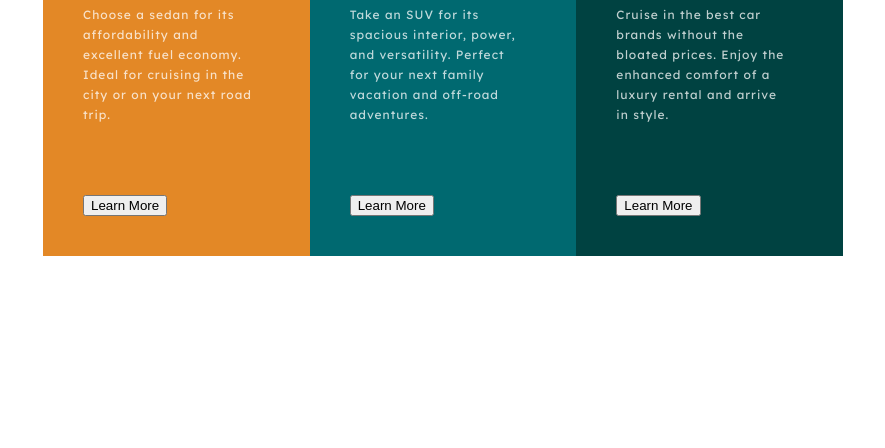
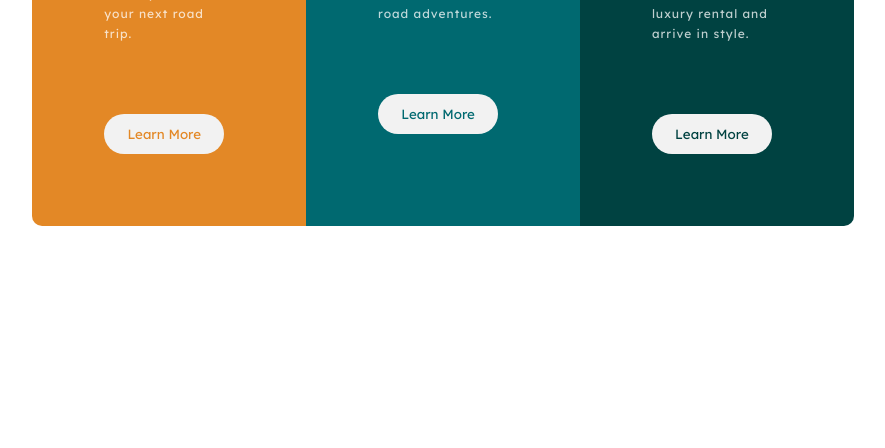
Before and after one commit to kontenerde/3-column-preview-cards, a plain HTML site: page index.html in a window 1280 px wide. Shown: the part 352-800 px from the top of the page, without its empty margins (197-1082 px from the left). Drawn offline with Linux system fonts and the light colour scheme.

Commit message:
main end

```diff
--- a/index.html
+++ b/index.html
@@ -16,32 +16,36 @@
     <title>Frontend Mentor | 3-column preview card component</title>
   </head>
   <body>
-    <div class="sedans col">
+    <main>
+      <div class="container">
+        <div class="sedans card">
           <img class="logo" src="./images/icon-sedans.svg" alt="Sedans" />
           <h1>SEDANS</h1>
           <p>
-        Choose a sedan for its affordability and excellent fuel economy. Ideal
-        for cruising in the city or on your next road trip.
+            Choose a sedan for its affordability and excellent fuel economy.
+            Ideal for cruising in the city or on your next road trip.
           </p>
-      <button class="button">Learn More</button>
+          <button class="button btn1">Learn More</button>
         </div>
-    <div class="suvs col">
+        <div class="suvs card">
           <img class="logo" src="./images/icon-suvs.svg" alt="SUVs" />
           <h1>SUVS</h1>
           <p>
-        Take an SUV for its spacious interior, power, and versatility. Perfect
-        for your next family vacation and off-road adventures.
+            Take an SUV for its spacious interior, power, and versatility.
+            Perfect for your next family vacation and off-road adventures.
           </p>
-      <button class="button">Learn More</button>
+          <button class="button btn2">Learn More</button>
         </div>
-    <div class="luxury col">
+        <div class="luxury card">
           <img class="logo" src="./images/icon-luxury.svg" alt="Luxury" />
           <h1>LUXURY</h1>
           <p>
             Cruise in the best car brands without the bloated prices. Enjoy the
             enhanced comfort of a luxury rental and arrive in style.
           </p>
-      <button class="button">Learn More</button>
+          <button class="button btn3">Learn More</button>
         </div>
+      </div>
+    </main>
   </body>
 </html>
--- a/styles.css
+++ b/styles.css
@@ -35,16 +35,30 @@ p {
 }
 
 body {
-  align-items: center;
   display: flex;
-  max-width: 800px;
-  margin: 0 auto;
-  height: 100vh;
+  justify-content: center;
   border-radius: 10px;
 }
-.col {
-  display: table;
-  width: 100%;
+.container {
+  overflow: hidden;
+  margin: 1.5em 0;
+  width: 80%;
+  border-radius: 10px;
+  min-width: 320px;
+  max-width: 320px;
+}
+main {
+  display: flex;
+  flex-direction: column;
+  justify-content: center;
+  align-items: center;
+}
+.card {
+  padding: 2em;
+  display: flex;
+  flex-direction: column;
+  max-width: 28em;
+  align-items: start;
 }
 .sedans {
   background-color: var(--color-bright-orange);
@@ -58,8 +72,44 @@ body {
 
 .logo {
   margin: 35px 0 5px 40px;
-  width: -50%;
+  width: 50px;
 }
 .button {
   margin: 70px 0 40px 40px;
+  font-family: "Lexend Deca", sans-serif;
+  background-color: var(--color-light-gray);
+  width: 120px;
+  height: 40px;
+  border: none;
+  border-radius: 30px;
+  cursor: pointer;
+  transition-duration: 800ms;
 }
+.btn1 {
+  color: var(--color-bright-orange);
+}
+.btn2 {
+  color: var(--color-dark-cyan);
+}
+.btn3 {
+  color: var(--color-very-dark-cyan);
+}
+.button:hover {
+  background-clip: text;
+  -webkit-background-clip: text;
+  color: transparent;
+  border: solid 1px #fff;
+}
+
+@media (min-width: 62em) {
+  .container {
+    display: grid;
+    grid-template-columns: repeat(3, 1fr);
+    width: 75%;
+    max-width: 65%;
+  }
+
+  .card__content {
+    margin-bottom: 4em;
+  }
+}
```
Lines whose indentation alone changed are shown as unchanged.
